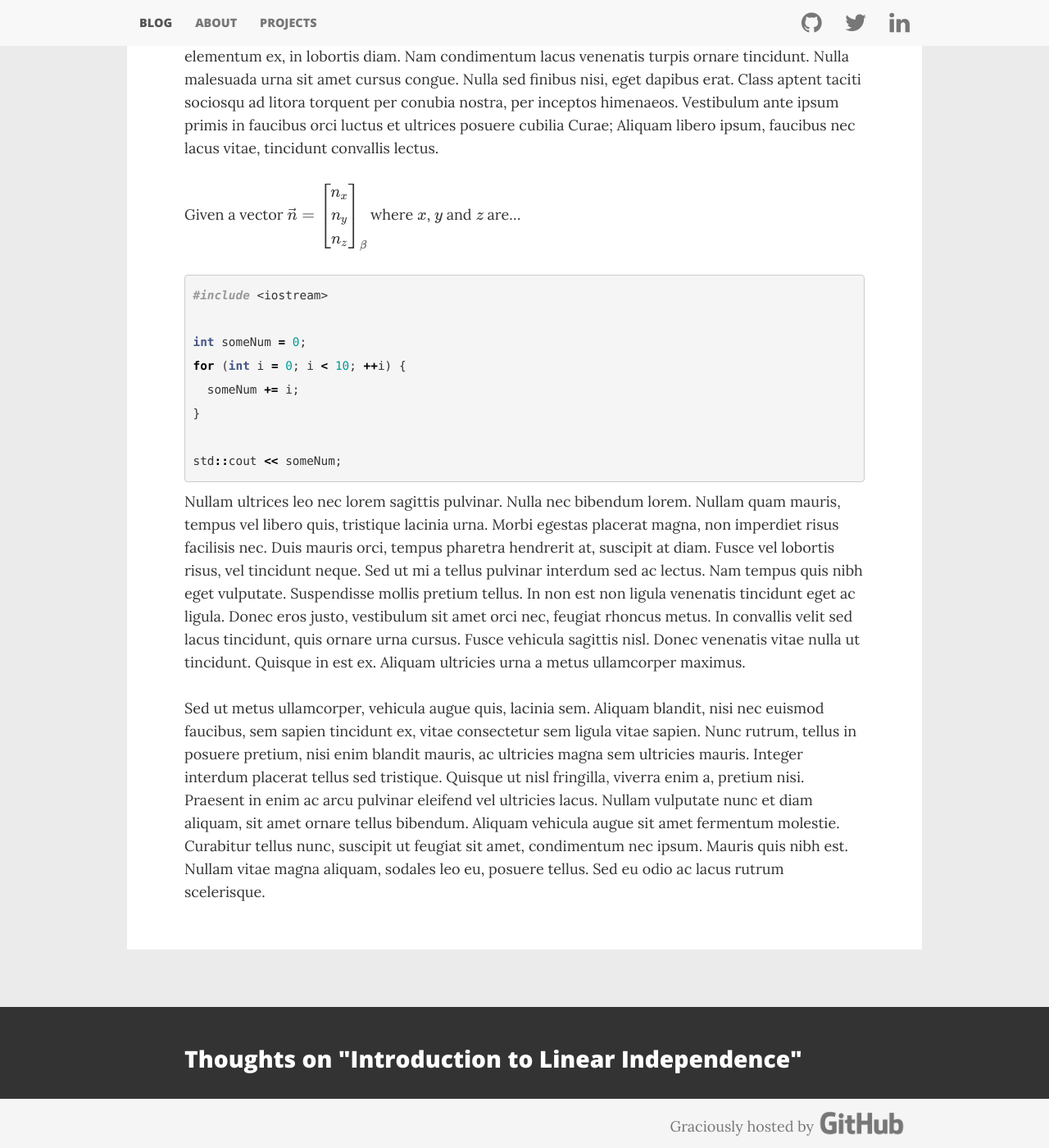
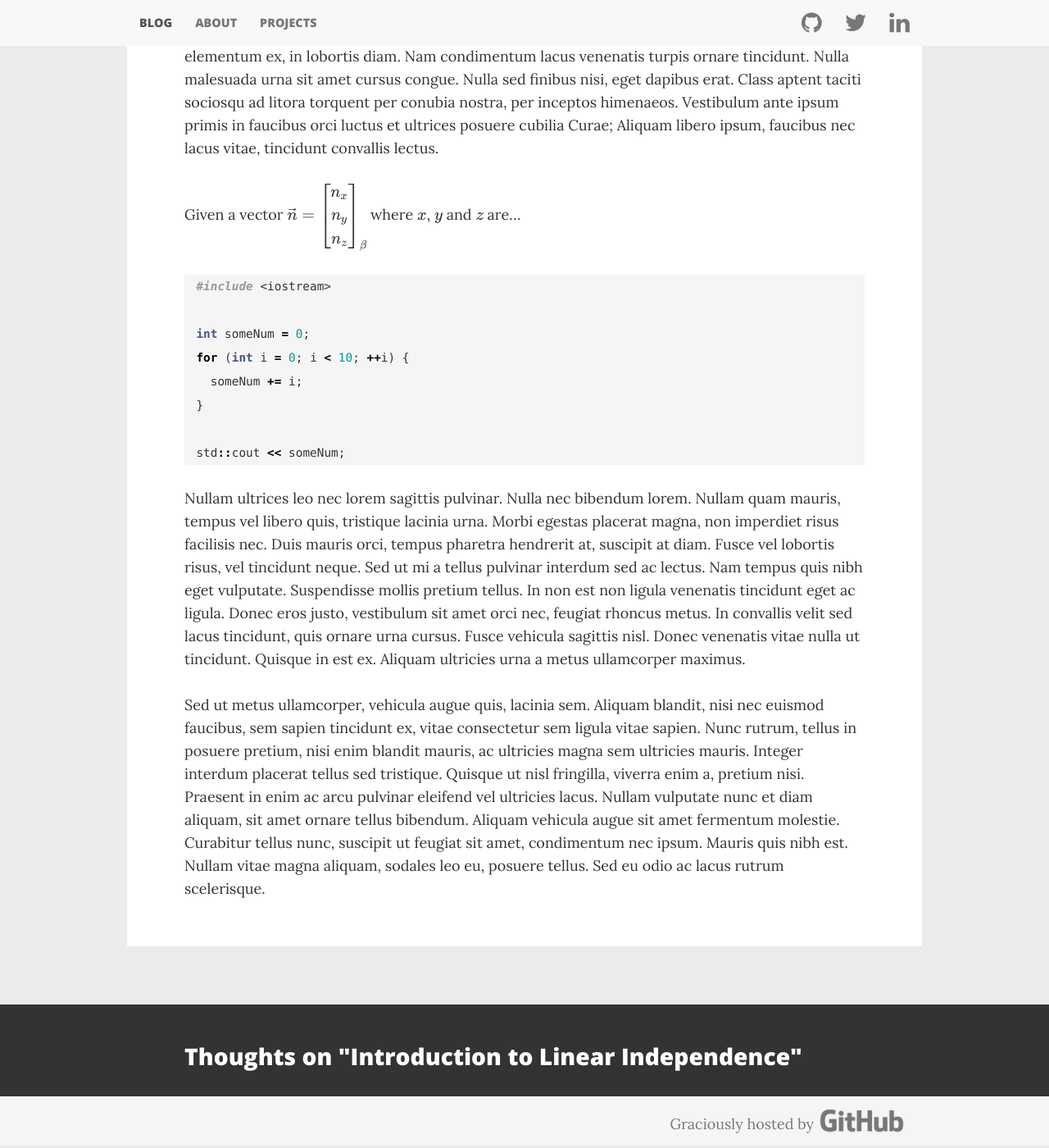
Before and after one commit to aarondgordon/aarondgordon.github.io, a Jekyll site: the page built from _posts/2016-8-24-introduction-to-spanning-sets-linear-independence-and-the-vector-space-basis.md, in a window 1280 px wide and 1400 px high, scrolled down 1473 px. Shown: the whole window at 82% size. Built offline with Jekyll 4.4.1, drawn with Linux system fonts in a browser that asks for light colours; nearby versions of some CDN libraries; formulas are drawn with MathJax 3; comment, search, counter and statistics services are not loaded.

Commit message:
Update layout.css

```diff
--- a/assets/css/layout.css
+++ b/assets/css/layout.css
@@ -248,9 +248,13 @@ a:hover, a:active, a:focus {
 }
 
 .syntax {
-    font-family: 'Roboto Mono';
-    font-size: 0.8em; /* 14.4px/18px */
-    line-height: 1.94em; /* 2 x baseline | 28px/14.4px */
+  margin: 0 0 1.94em; /* 2 x baseline | 28px/14.4px */
+  border: 0;
+  border-radius: 0;
+  padding: 0 0 0 1em;
+  font-family: 'Roboto Mono';
+  font-size: 0.8em; /* 14.4px/18px */
+  line-height: 1.94em; /* 2 x baseline | 28px/14.4px */
 }
 
 .comments-wrapper {
```
